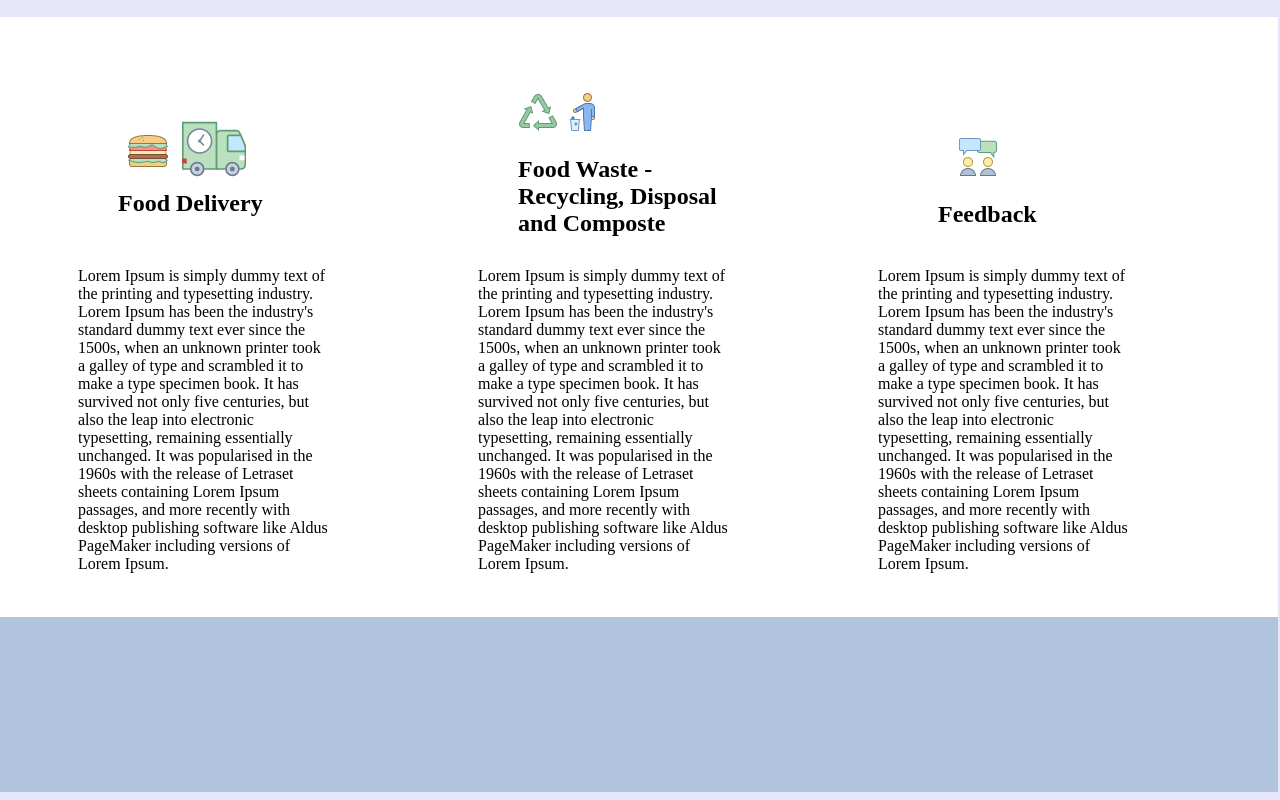
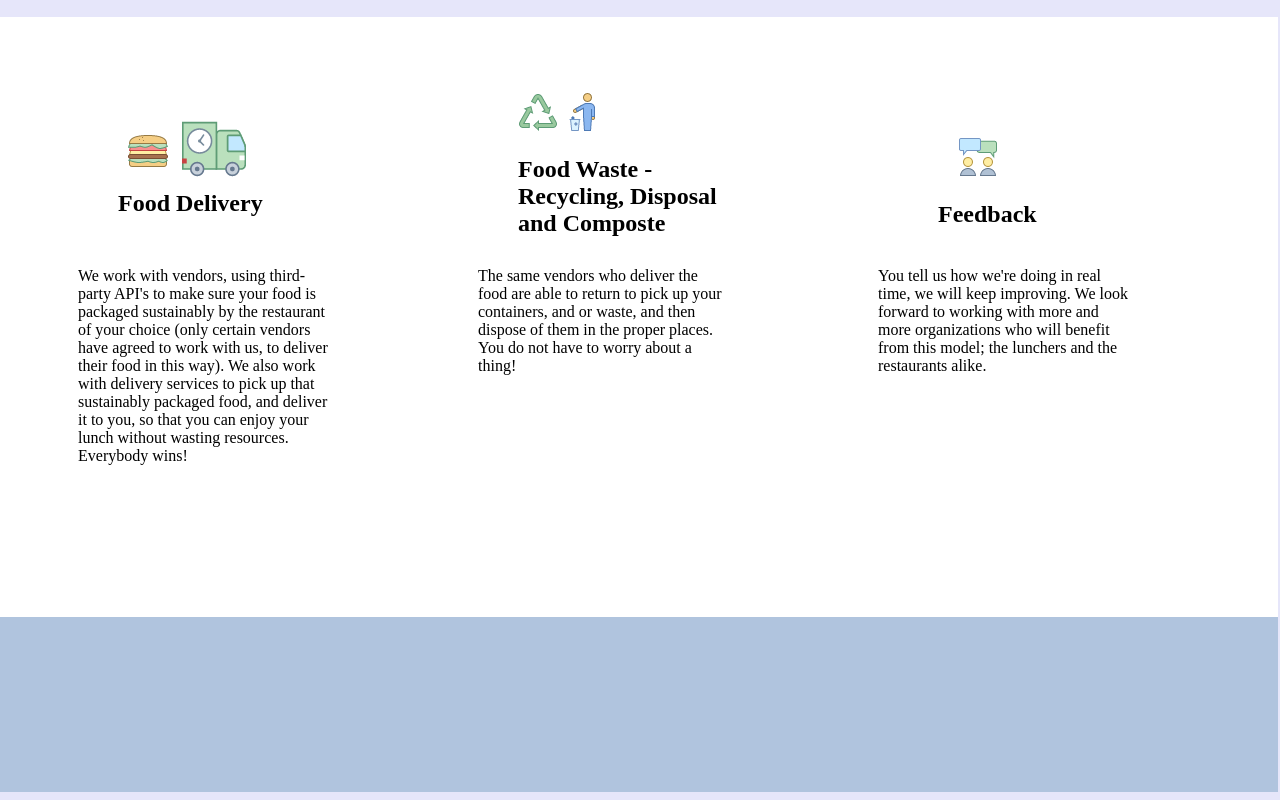
Before and after one commit to HankGoldenberg/Basil, a plain HTML site: page index.html in a window 1280 px wide. Shown: the part 1291-2091 px from the top of the page. Drawn offline with Linux system fonts and the light colour scheme.

Commit message:
Add service descriptions

```diff
--- a/index.html
+++ b/index.html
@@ -41,11 +41,14 @@
 
 						<h2 id = "feedback">Feedback</h2>
 					</div>
-					<div id = "para_1" class = "para">Lorem Ipsum is simply dummy text of the printing and typesetting industry. Lorem Ipsum has been the industry's standard dummy text ever since the 1500s, when an unknown printer took a galley of type and scrambled it to make a type specimen book. It has survived not only five centuries, but also the leap into electronic typesetting, remaining essentially unchanged. It was popularised in the 1960s with the release of Letraset sheets containing Lorem Ipsum passages, and more recently with desktop publishing software like Aldus PageMaker including versions of Lorem Ipsum.
+					<div id = "para_1" class = "para">
+						We work with vendors, using third-party API's to make sure your food is packaged sustainably by the restaurant of your choice (only certain vendors have agreed to work with us, to deliver their food in this way). We also work with delivery services to pick up that sustainably packaged food, and deliver it to you, so that you can enjoy your lunch without wasting resources. Everybody wins!
 					</div>
-					<div id = "para_2" class= "para">Lorem Ipsum is simply dummy text of the printing and typesetting industry. Lorem Ipsum has been the industry's standard dummy text ever since the 1500s, when an unknown printer took a galley of type and scrambled it to make a type specimen book. It has survived not only five centuries, but also the leap into electronic typesetting, remaining essentially unchanged. It was popularised in the 1960s with the release of Letraset sheets containing Lorem Ipsum passages, and more recently with desktop publishing software like Aldus PageMaker including versions of Lorem Ipsum.
+					<div id = "para_2" class= "para">
+						The same vendors who deliver the food are able to return to pick up your containers, and or waste, and then dispose of them in the proper places. You do not have to worry about a thing!
 					</div>
-					<div id = "para_3" class = "para">Lorem Ipsum is simply dummy text of the printing and typesetting industry. Lorem Ipsum has been the industry's standard dummy text ever since the 1500s, when an unknown printer took a galley of type and scrambled it to make a type specimen book. It has survived not only five centuries, but also the leap into electronic typesetting, remaining essentially unchanged. It was popularised in the 1960s with the release of Letraset sheets containing Lorem Ipsum passages, and more recently with desktop publishing software like Aldus PageMaker including versions of Lorem Ipsum.
+					<div id = "para_3" class = "para">
+						You tell us how we're doing in real time, we will keep improving. We look forward to working with more and more organizations who will benefit from this model; the lunchers and the restaurants alike.
 					</div>
 				</section>
 		</header>
```
